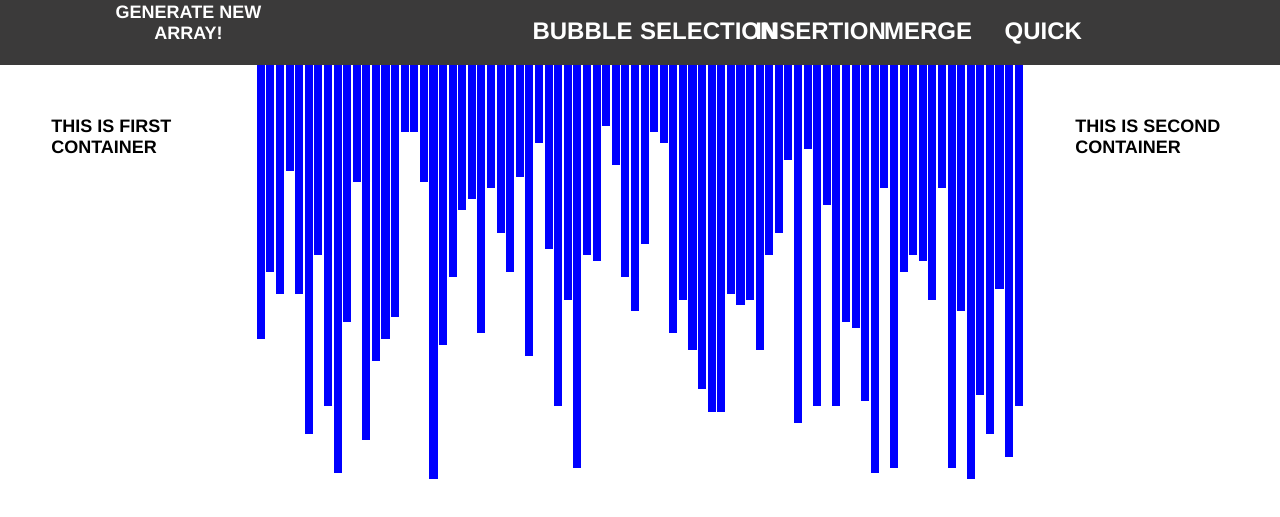
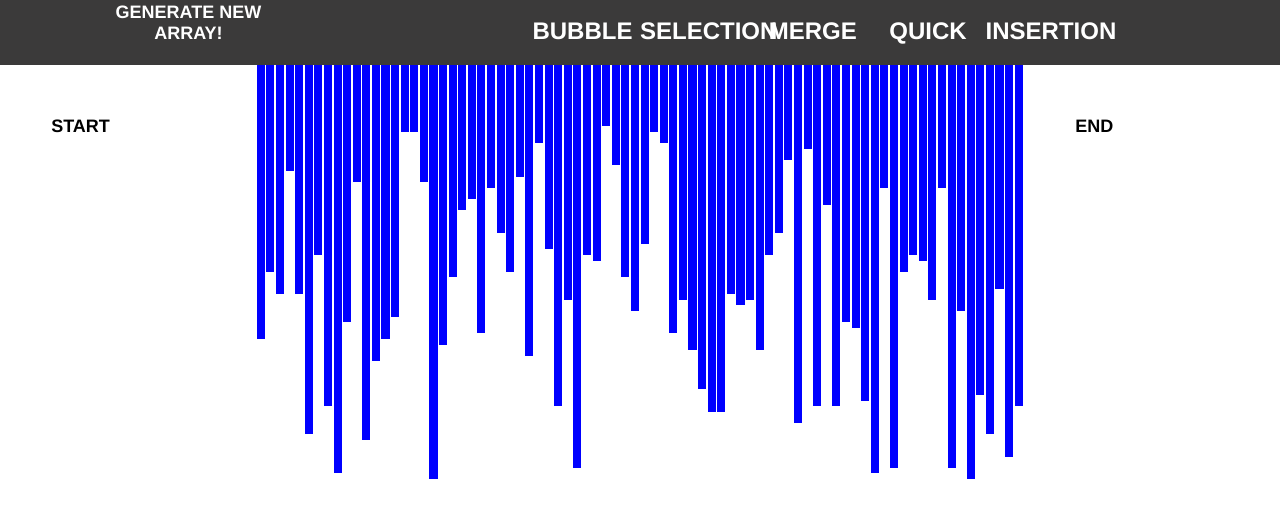
Before and after one commit to Utsargsaxena/Sorting_visualizer, a plain HTML site: page index.html in a window 1280 px wide. Shown: the part 99-616 px from the top of the page. Drawn offline with Linux system fonts and the light colour scheme.

Commit message:
Update index.html

```diff
--- a/index.html
+++ b/index.html
@@ -27,9 +27,10 @@
                 <div class="algos">
                     <button >Bubble</button>
                     <button >Selection</button>
-                    <button >Insertion</button>
                     <button >Merge</button>
                     <button >Quick</button>
+                    <button >Insertion</button>
+
                 </div>
             </div>
 
@@ -39,7 +40,7 @@
     <section>
 
         <div id="Info_Cont1">
-            <p>This is First Container</p>
+            <p>Start</p>
         </div>
 
         <div id="array_container">
@@ -47,7 +48,7 @@
         </div>
 
         <div id="Info_Cont2">
-            <p>This is Second Container</p>
+            <p>End</p>
         </div>
 
     </section>
```
